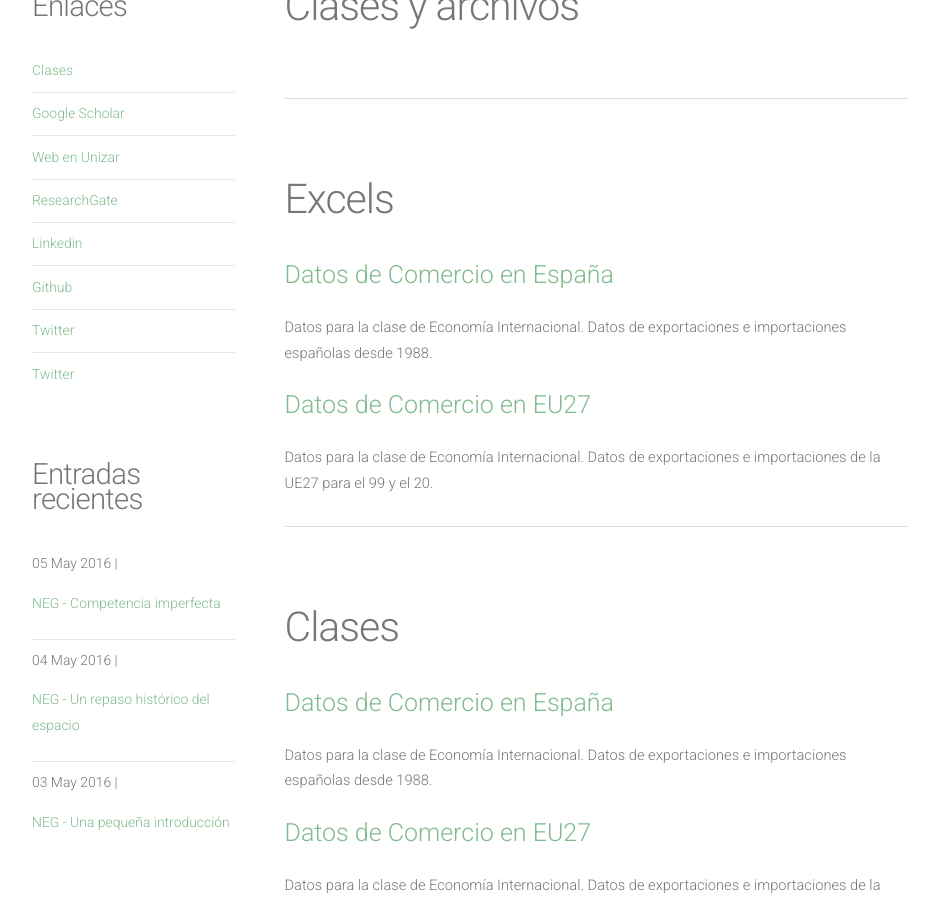
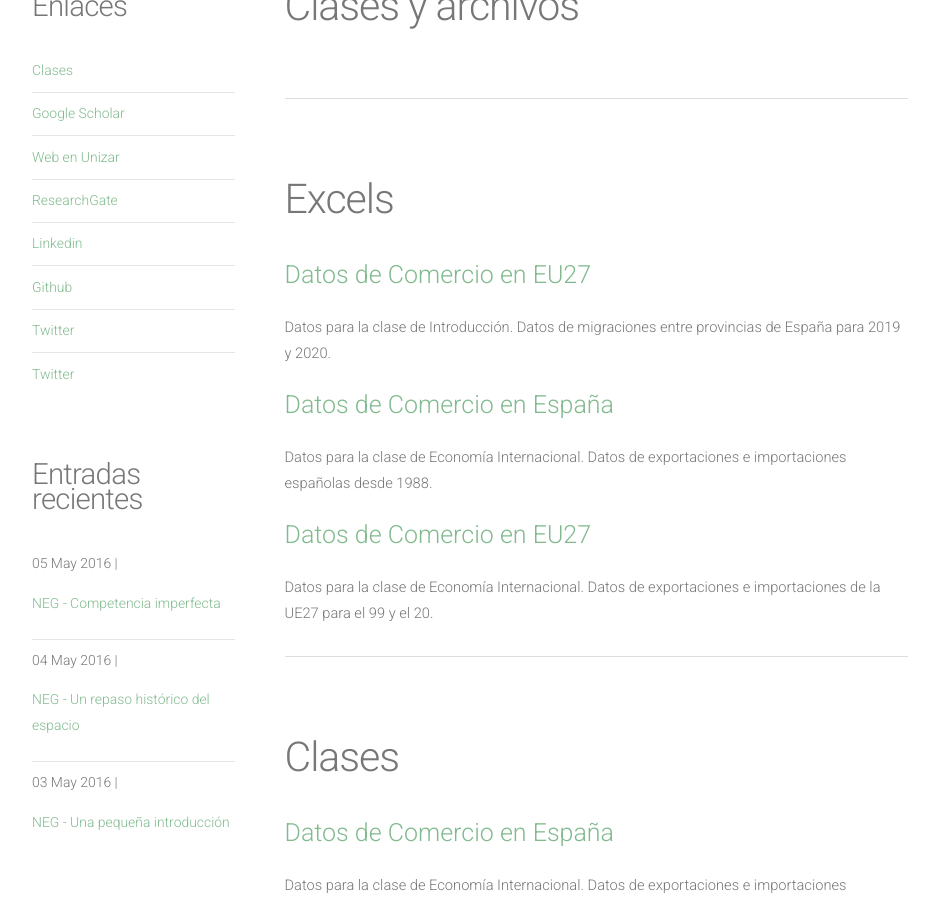
Before and after one commit to mpajovin/mpajovin.github.io, a Jekyll site: the page built from Master.html, in a window 1280 px wide and 900 px high, scrolled down 534 px. Shown: the whole window, without its empty margins (128-1059 px from the left). Built offline with Jekyll 4.4.1, drawn with Linux system fonts in a browser that asks for light colours; nearby versions of some CDN libraries.

Commit message:
Update Master.html

```diff
--- a/Master.html
+++ b/Master.html
@@ -26,6 +26,9 @@
 						<h2>Excels</h2>
 					</header>
 					<ul class="post-list">
+						<br>
+						<li><header><a href="https://docs.google.com/spreadsheets/d/1izQFJByWYMw_GMUciDygd0yYCZIElU8-/export?format=xlsx" target="_blank" style="font-size:25px">Datos de Comercio en EU27</a></header>
+						Datos para la clase de Introducción. Datos de migraciones entre provincias de España para 2019 y 2020.</li>
 						<br>
 						<li><header><a href="https://docs.google.com/spreadsheets/d/11wP6jB_Z9f6HoNO14Cu--3UZFJU4-385/export?format=xlsx" target="_blank" style="font-size:25px">Datos de Comercio en España</a></header>
 						Datos para la clase de Economía Internacional. Datos de exportaciones e importaciones españolas desde 1988.</li>
```
